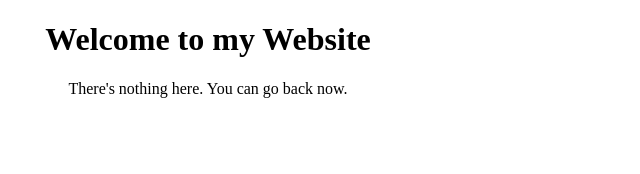
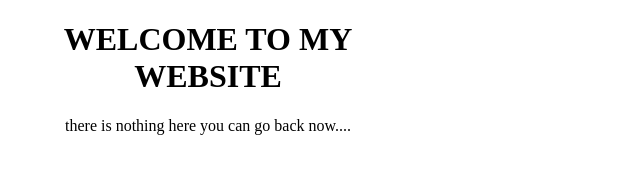
Before and after one commit to Minakun1/testweb.github.io, a plain HTML site: page index.html in a window 1280 px wide. Shown: the whole page, without its empty margins (0-640 px from the left). Drawn offline with Linux system fonts and the light colour scheme.

Commit message:
Update index.html

```diff
--- a/index.html
+++ b/index.html
@@ -3,16 +3,19 @@
 <head>
     <meta charset="UTF-8">
     <meta name="viewport" content="width=device-width, initial-scale=1.0">
+    <script src=""></script>
     <link rel="stylesheet" href="style.css">
 
     <title>Welcome to my Website</title>
 </head>
 <body>
     <div class="container">
-        <h1 class="title">Welcome to my Website</h1>
-        <p class="message">
-            There's nothing here. You can go back now.
+        <h1>WELCOME TO MY WEBSITE</h1>
+        <p>
+            there is nothing here you can go back now....
         </p>
+
     </div>
+
 </body>
 </html>
```
